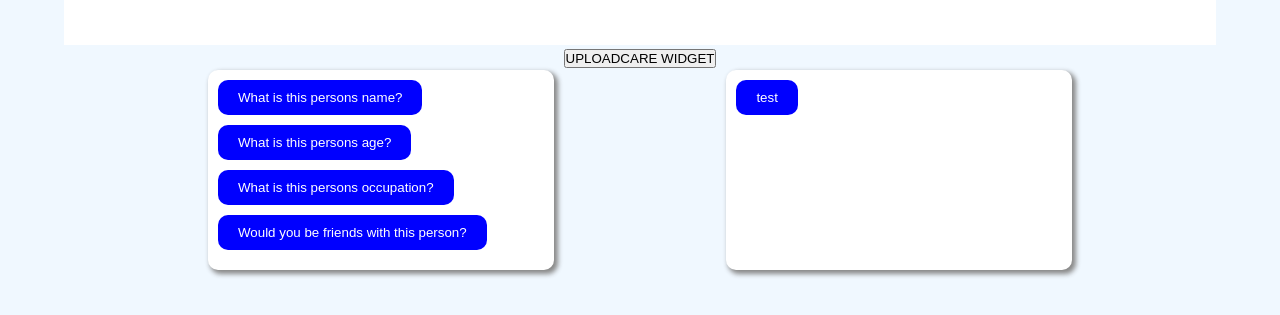
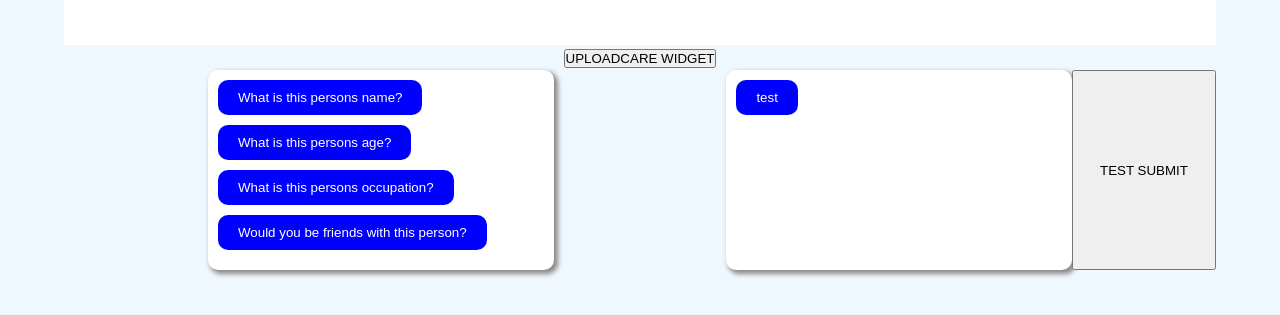
Before and after one commit to gavinquirk/whosthat, a React (Create React App) app: page /upload in a window 1280 px wide. Shown: the part 577-892 px from the top of the page. Built offline with nearby package versions, Linux system fonts and the light colour scheme.

Commit message:
questions successfully posting to db

```diff
--- a/src/containers/Uploader/Uploader.js
+++ b/src/containers/Uploader/Uploader.js
@@ -14,21 +14,20 @@ const questions = [
 class Uploader extends Component {
 
   state = {
-    ownerId: 'currentUser',
+    ownerId: 'testUser',
     imageURL: 'https://d279m997dpfwgl.cloudfront.net/wp/2018/07/0725_ross01-1000x652.jpg',
     enabledQuestions: questions,
     disabledQuestions: ["test"]
-    // comments: null
   }
 
-  postPersonHandler = (enabledQuestions) => {
+  postPersonHandler = () => {
     // TODO: Grab ownerId from login and imageURL from state (after image is uploaded to uploadcare)
     console.log('Submitting new person')
     const person = {
       ownerId: this.state.ownerId,
       imageURL: this.state.imageURL,
-      questions: enabledQuestions
-      // comments:
+      questions: this.state.enabledQuestions,
+      comments: []
     }
 
     axios.post('/persons.json', person)
@@ -71,6 +70,7 @@ class Uploader extends Component {
           enabledQuestions={this.state.enabledQuestions}
           disabledQuestions={this.state.disabledQuestions}
         />
+        <button onClick={this.postPersonHandler}>TEST SUBMIT</button>
       </>
     )
 
```
